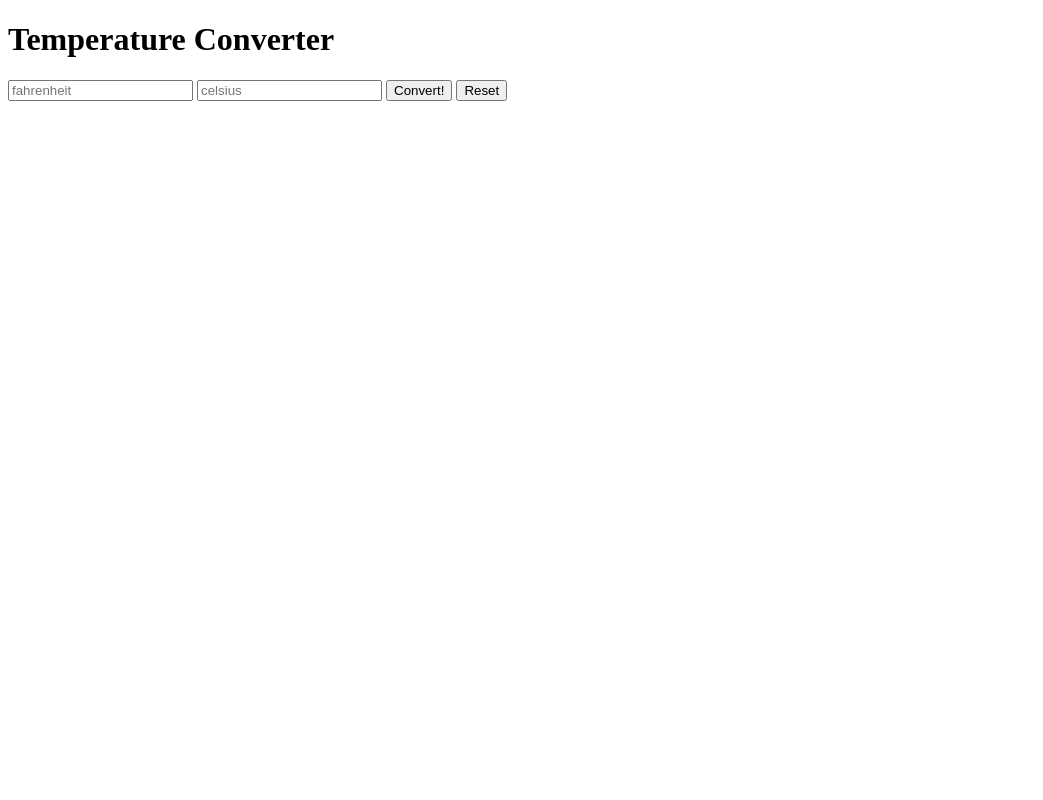
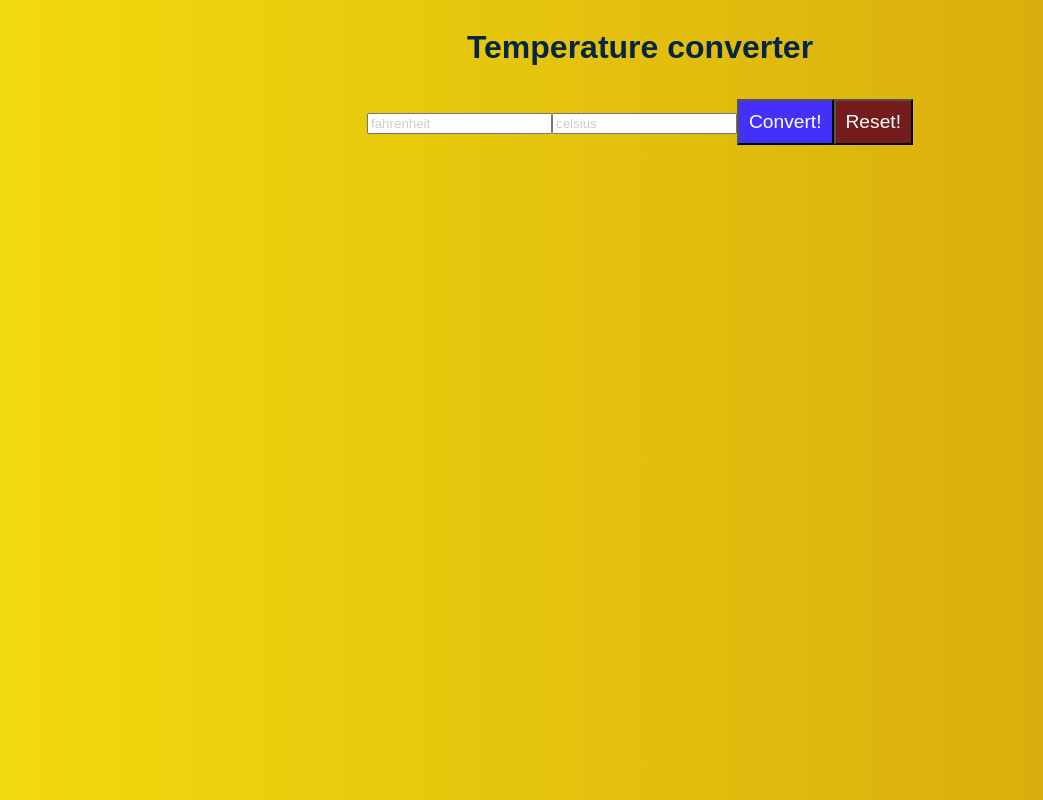
Before and after one commit to wesleyra/conversor-de-temperatura, a plain HTML site: page index.html in a window 1280 px wide. Shown: the whole page, without its empty margins (0-1043 px from the left). Drawn offline with Linux system fonts and the light colour scheme.

Commit message:
temperatura

```diff
--- a/conversor.js
+++ b/conversor.js
@@ -1,15 +1,31 @@
-document.getElementById('convert').onclick = tempconvert;
-document.getElementById('clear').onclick = clearform;
 
-function tempconvert(){
-    var fahrenheit = document.getElementById("fahrenheit").Value;
-    var celsius = document.getElementById("celsius").Value;
 
-    if(isNaN(fahrenheit) || isNaN(celsius)){
-        alert("digite um valor valido");
+function tempconvert() {
+    var fahrenheit = document.getElementById("fahrenheit").value;
+    var celsius = document.getElementById("celsius").value;
+
+    if (isNaN(fahrenheit) || isNaN(celsius)) {
+        alert("digite um valor válido!");
         return
-    }else if{
-
+    } else if (fahrenheit === '') {
+        fahrenheit = (parseFloat(celsius) * 1.8) + 32;
+    } else if (celsius === '') {
+        celsius = (parseFloat(fahrenheit) - 32) / 1.8;
+    } else {
+        alert("obrigátorio um campo vazio!");
+        zerar()
+        return
     }
 
+    document.getElementById("fahrenheit").value = parseFloat(fahrenheit).toFixed(1);
+    document.getElementById("celsius").value = parseFloat(celsius).toFixed(1);
+
+
 }
+function zerar(){
+
+    document.getElementById("fahrenheit").value = '';
+    document.getElementById("celsius").value = '';
+
+
+}
--- a/index.html
+++ b/index.html
@@ -5,19 +5,21 @@
     <meta http-equiv="X-UA-Compatible" content="IE=edge">
     <meta name="viewport" content="width=device-width, initial-scale=1.0">
     <link rel="stylesheet" href="style.css">
-    <title>Graus Fahrenheit</title>
+    <title>Graus fahrenheit</title>
 </head>
 <body>
     <div id="container">
-        <h1>Temperature Converter</h1>
+        <h1>Temperature converter</h1>
+
         <input type="text" id="fahrenheit" placeholder="fahrenheit" name="f" value="" />
+
         <input type="text" id="celsius" placeholder="celsius" name="c" value="" />
-        <button id="convert">Convert!</button>
-        <button id="Clear">Reset</button>
 
+        <button id="convert"onclick="tempconvert()">Convert!</button>
+
+        <button id="clear"onclick="zerar()">Reset!</button>
     </div>
     <script src="conversor.js"></script>
 
-
 </body>
 </html>
--- a/style.css
+++ b/style.css
@@ -0,0 +1,64 @@
+body{
+    font-family: -apple-system, BlinkMacSystemFont, 'Segoe UI', Roboto, Oxygen, Ubuntu, Cantarell, 'Open Sans', 'Helvetica Neue', sans-serif;
+    background: -webkit-linear-gradient(to left, #d4a50d, #f1da0d);
+    background: linear-gradient(to left, #d4a50d, #f1da0d);
+}
+
+#container{
+    margin: 0 auto;
+    width: auto;
+    display: table;
+    text-align: center;
+}
+
+#convert{
+    margin-top: 2%;
+    background-color: #4331fb;
+    cursor: pointer;
+
+}
+
+#clear{
+    margin-top: 2%;
+    background-color: #751d1d;
+    cursor: pointer;
+}
+
+#convert:hover{
+    background-color: #bcc768;
+
+}
+
+h1{
+    font-family: sans-serif;
+    color: #042640;
+}
+
+#input{
+    display: block;
+    padding: 10px;
+    margin-top: 10px;
+    font-size: 2em;
+    color: #f4a55a;
+    font-family: cursive, sans-serif;
+
+}
+
+::-webkit-input-placeholder{
+    color: #ccc;
+}
+:-moz-placeholder{
+    color: #ccc;
+
+
+}
+::-moz-placeholder{
+    color: #ccc;
+
+}
+
+button{
+    padding: 10px;
+    font-size: 1.2em;
+    color: #ffffff;
+}
```
